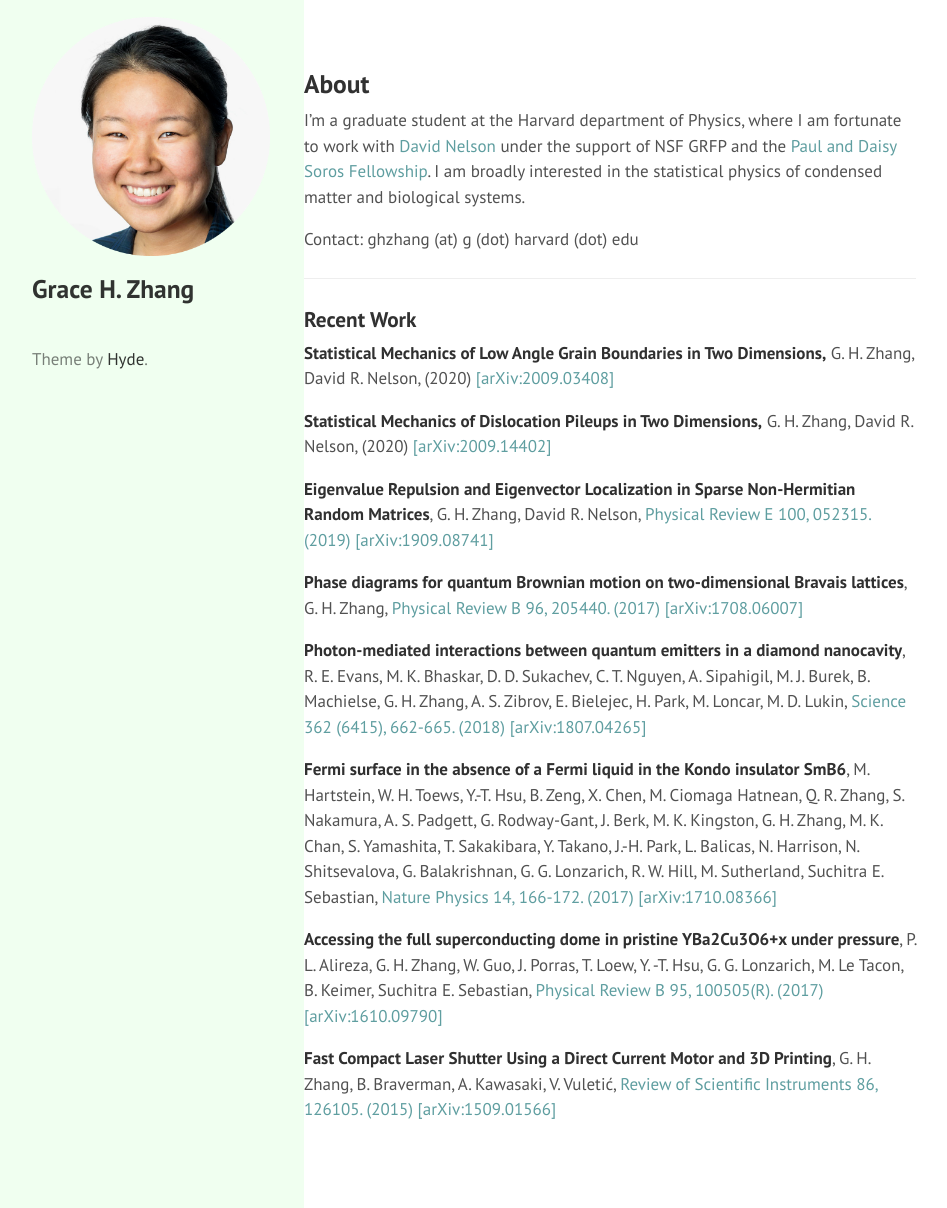
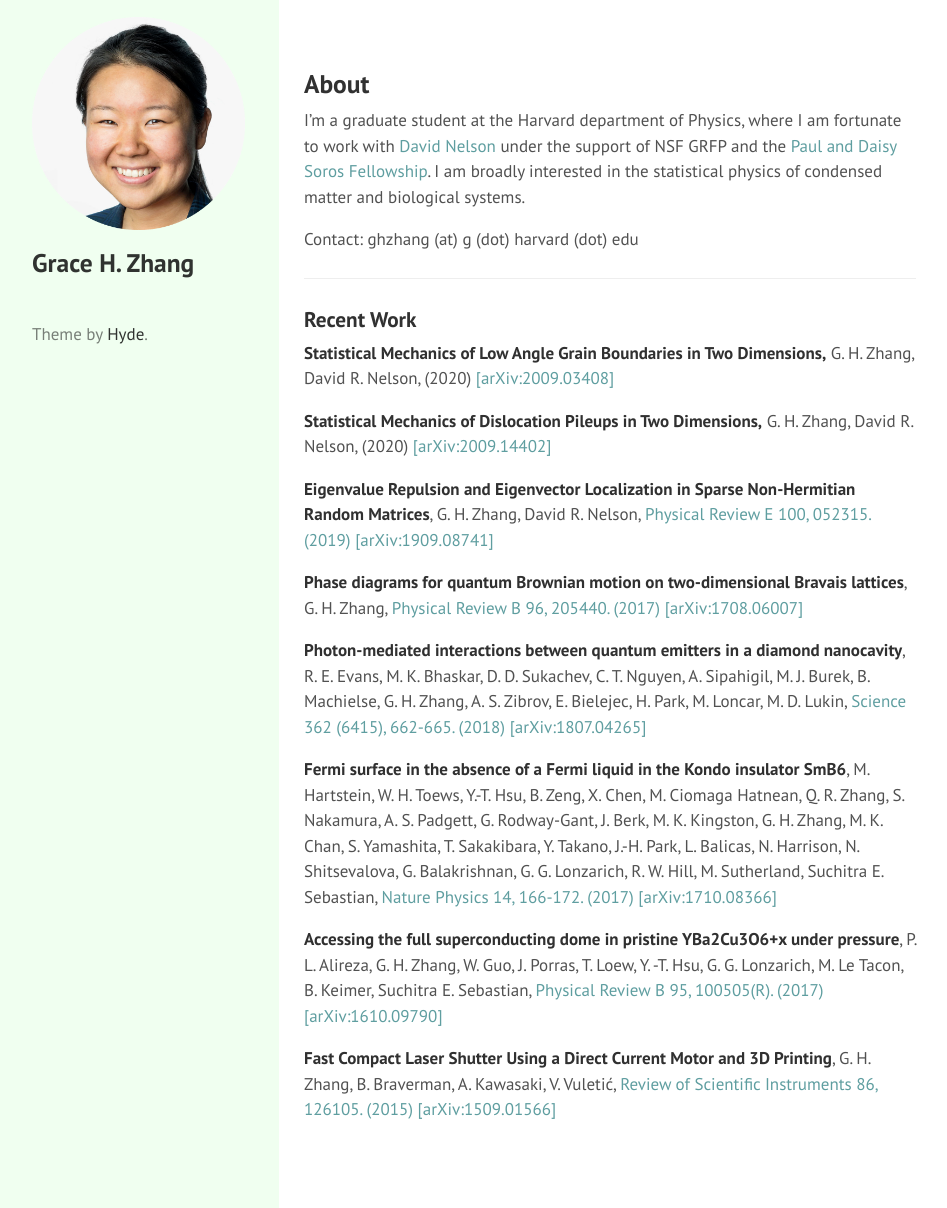
Before and after one commit to ghzhang0/ghzhang0.github.io, a Jekyll site: the page built from index.markdown, in a window 1280 px wide and 1208 px high. Shown: the whole window, without its empty margins (2-949 px from the left). Built offline with Jekyll 4.4.1, drawn with Linux system fonts in a browser that asks for light colours.

Commit message:
Update hyde.css

```diff
--- a/public/css/hyde.css
+++ b/public/css/hyde.css
@@ -32,7 +32,7 @@ html {
     top: 0;
     left: 0;
     bottom: 0;
-    width: 18rem;
+    width: 16.5rem;
     text-align: left;
   }
 }
```
